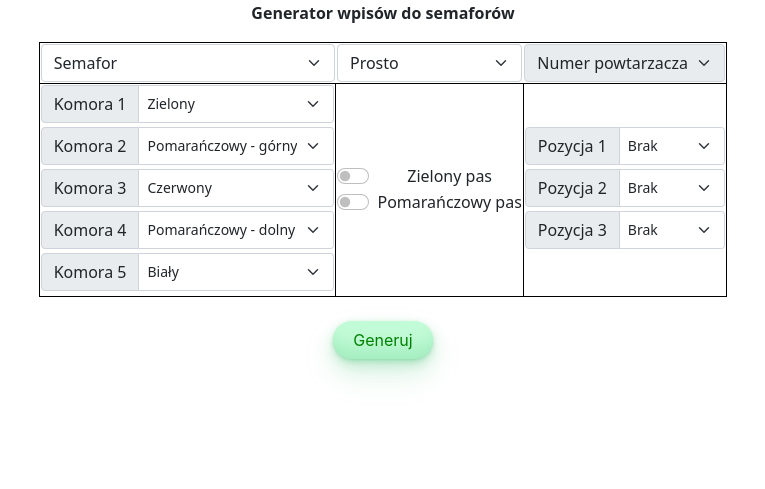
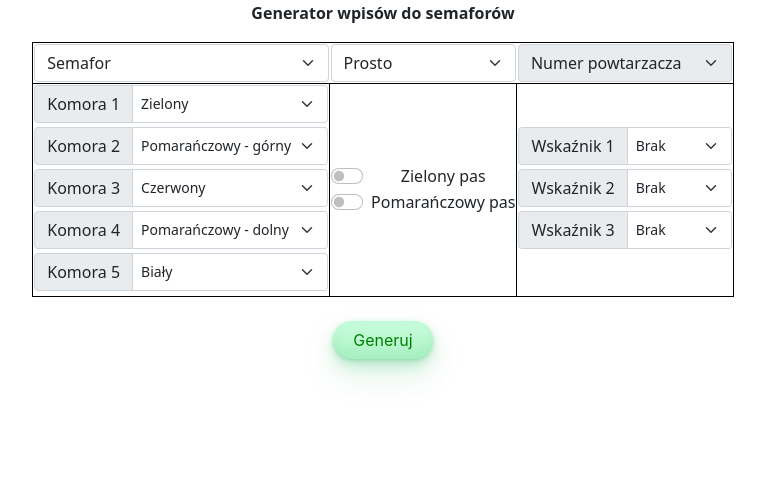
Before and after one commit to PiotrDebicki/Pomocnik-tedekowicza, a Flask app: page /wpisy-do-semaforow in a window 1280 px wide. Shown: the part 58-547 px from the top of the page, without its empty margins (257-1022 px from the left). Run offline with Flask 2, Linux system fonts and the light colour scheme; some libraries are stand-ins or nearby versions.

Commit message:
change namming of sign labels

```diff
--- a/templates/wpisy-do-semaforow.html
+++ b/templates/wpisy-do-semaforow.html
@@ -105,7 +105,7 @@
             </td>
             <td style="border-color: black; border-width: 0.1ch;">
                 <div class="input-group mb-1">
-                    <label class="input-group-text" for="inputGroupSelect01">Pozycja 1</label>
+                    <label class="input-group-text" for="inputGroupSelect01">Wskaźnik 1</label>
                     <select class="form-select form-select-sm" id="sign1">
                         <option value="" selected>Brak</option>
                         <option value="wsk_w1" disabled>W1</option>
@@ -119,7 +119,7 @@
                     </select>
                 </div>
                 <div class="input-group mb-1">
-                    <label class="input-group-text" for="inputGroupSelect01">Pozycja 2</label>
+                    <label class="input-group-text" for="inputGroupSelect01">Wskaźnik 2</label>
                     <select class="form-select form-select-sm" id="sign2">
                         <option value="" selected>Brak</option>
                         <option value="wsk_w1" disabled>W1</option>
@@ -133,7 +133,7 @@
                     </select>
                 </div>
                 <div class="input-group mb-1">
-                    <label class="input-group-text" for="inputGroupSelect01">Pozycja 3</label>
+                    <label class="input-group-text" for="inputGroupSelect01">Wskaźnik 3</label>
                     <select class="form-select form-select-sm" id="sign3">
                         <option value="" selected>Brak</option>
                         <option value="wsk_w1" disabled>W1</option>
```
